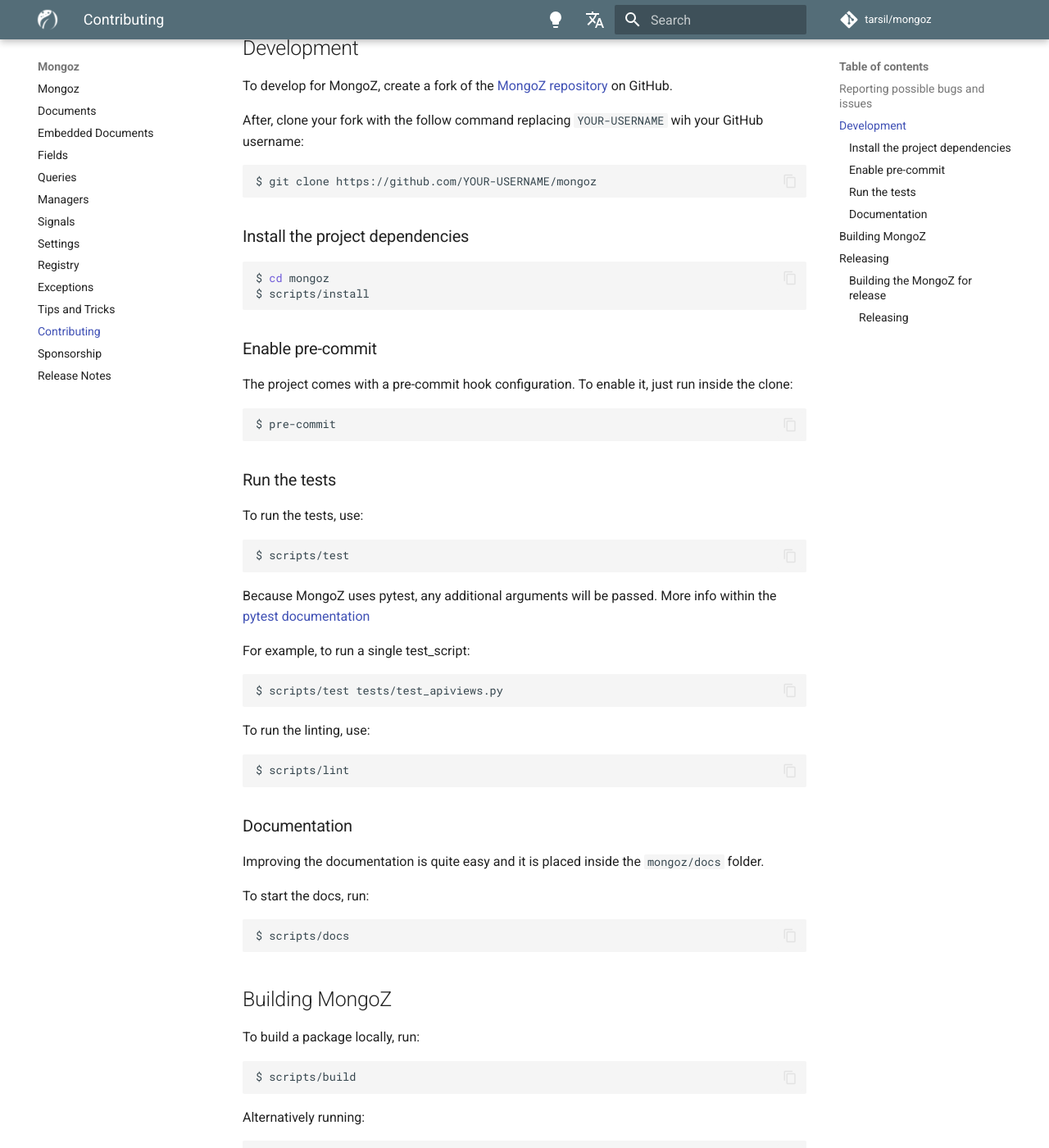
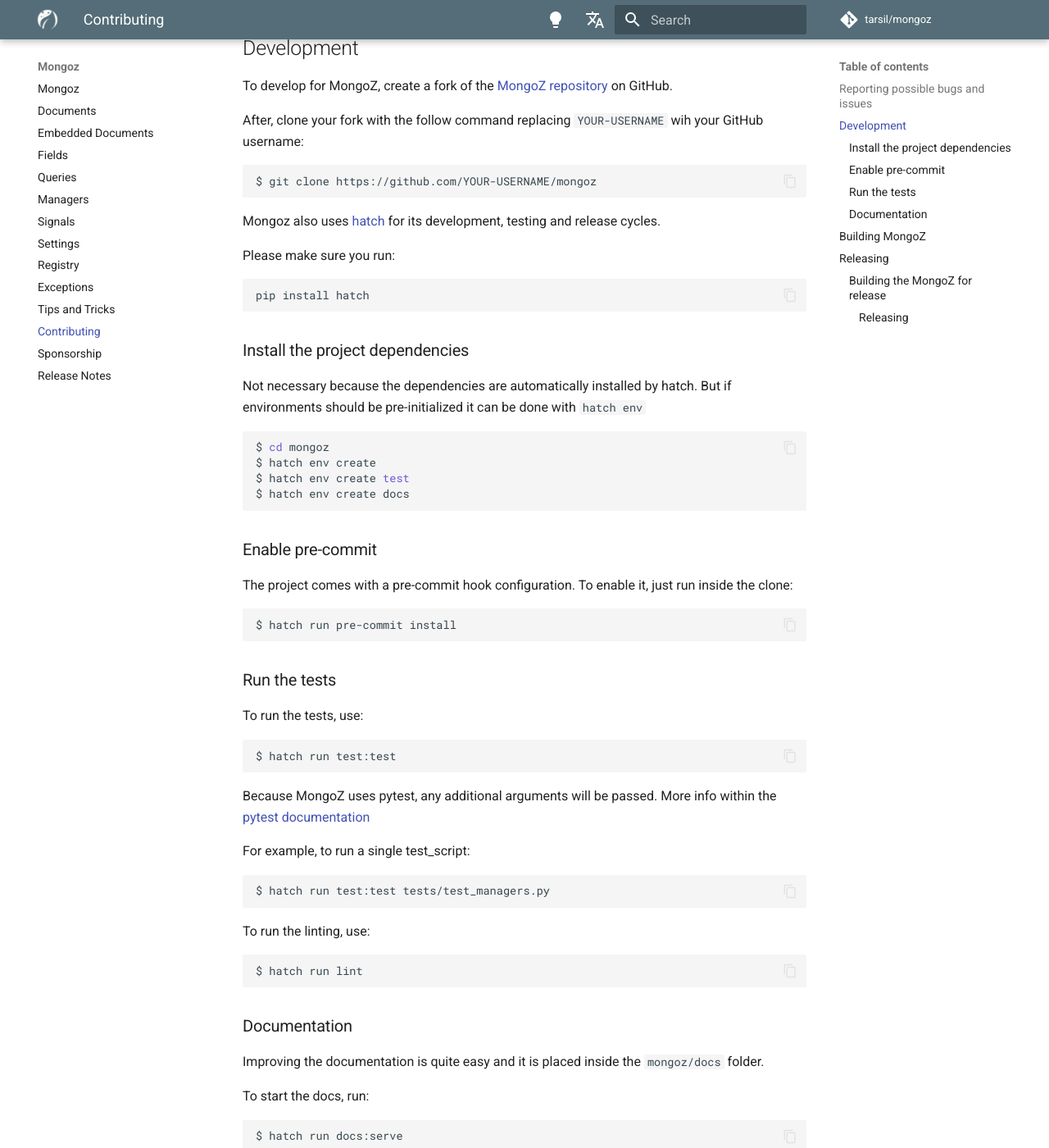
Before and after one commit to dymmond/mongoz, an MkDocs documentation site: the page built from docs/contributing.md, in a window 1280 px wide and 1400 px high, scrolled down 1101 px. Shown: the whole window at 82% size. Built offline with MkDocs 1.6.1 and Material for MkDocs 9.7.7, drawn with Linux system fonts in a browser that asks for light colours; comment, search, counter and statistics services are not loaded; some of the changed text lies outside the part shown.

Commit message:
Move to hatch (#31)
* Move to hatch
* Update CI

````diff
--- a/docker-compose.yml
+++ b/compose.yml
@@ -8,8 +8,6 @@
       MONGO_INITDB_ROOT_USERNAME: root
       MONGO_INITDB_ROOT_PASSWORD: mongoadmin
       MONGO_INITDB_DATABASE: mongodb
-    volumes:
-        - "mongo_db_data:/data/db"
     expose:
       - 27017
     ports:
@@ -27,7 +25,3 @@
       ME_CONFIG_MONGODB_ADMINPASSWORD: mongoadmin
       ME_CONFIG_BASICAUTH_USERNAME: admin
       ME_CONFIG_BASICAUTH_PASSWORD: password
-
-volumes:
-  mongo_db_data:
-      external: true
--- a/docs/contributing.md
+++ b/docs/contributing.md
@@ -45,11 +45,25 @@
 $ git clone https://github.com/YOUR-USERNAME/mongoz
 ```
 
+Mongoz also uses [hatch](https://hatch.pypa.io/latest/) for its development, testing and release
+cycles.
+
+Please make sure you run:
+
+```shell
+pip install hatch
+```
+
 ### Install the project dependencies
+
+Not necessary because the dependencies are automatically installed by hatch.
+But if environments should be pre-initialized it can be done with `hatch env`
 
 ```shell
 $ cd mongoz
-$ scripts/install
+$ hatch env create
+$ hatch env create test
+$ hatch env create docs
 ```
 
 ### Enable pre-commit
@@ -57,7 +71,7 @@
 The project comes with a pre-commit hook configuration. To enable it, just run inside the clone:
 
 ```shell
-$ pre-commit
+$ hatch run pre-commit install
 ```
 
 ### Run the tests
@@ -65,7 +79,7 @@
 To run the tests, use:
 
 ```shell
-$ scripts/test
+$ hatch run test:test
 ```
 
 Because MongoZ uses pytest, any additional arguments will be passed. More info within the
@@ -74,13 +88,13 @@
 For example, to run a single test_script:
 
 ```shell
-$ scripts/test tests/test_apiviews.py
+$ hatch run test:test tests/test_managers.py
 ```
 
 To run the linting, use:
 
 ```shell
-$ scripts/lint
+$ hatch run lint
 ```
 
 ### Documentation
@@ -90,7 +104,7 @@
 To start the docs, run:
 
 ```shell
-$ scripts/docs
+$ hatch run docs:serve
 ```
 
 ## Building MongoZ
@@ -98,13 +112,13 @@
 To build a package locally, run:
 
 ```shell
-$ scripts/build
+$ hatch run build
 ```
 
 Alternatively running:
 
 ```
-$ scripts/install
+$ hatch shell
 ```
 
 It will install the requirements and create a local build in your virtual environment.
````
Also changed, not shown: .pre-commit-config.yaml (+2 -22 lines), compose.overrides.yml (added, +32 -0 lines), pyproject.toml (+49 -22 lines), 11 other files.
